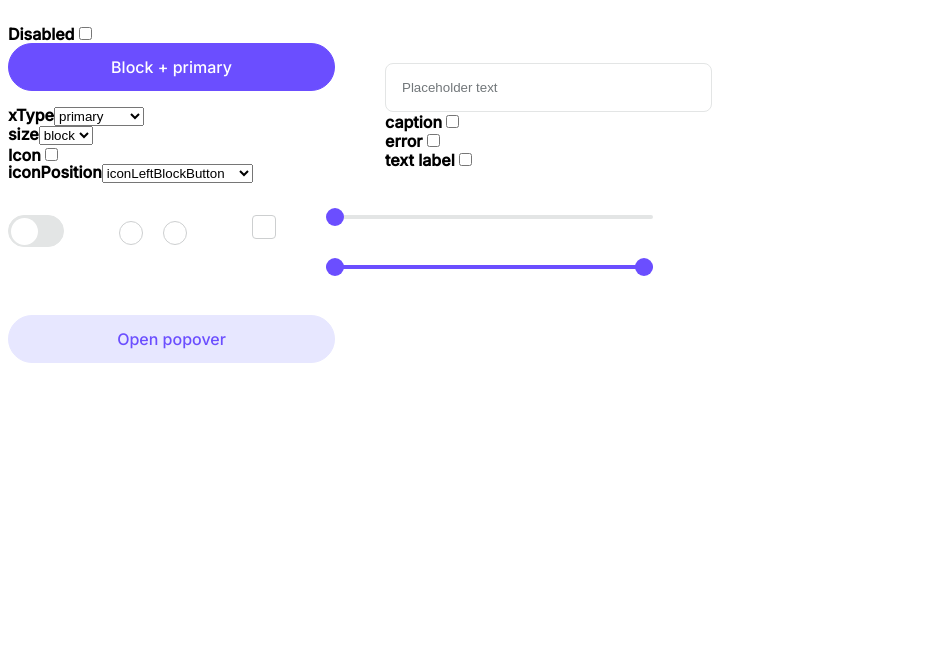
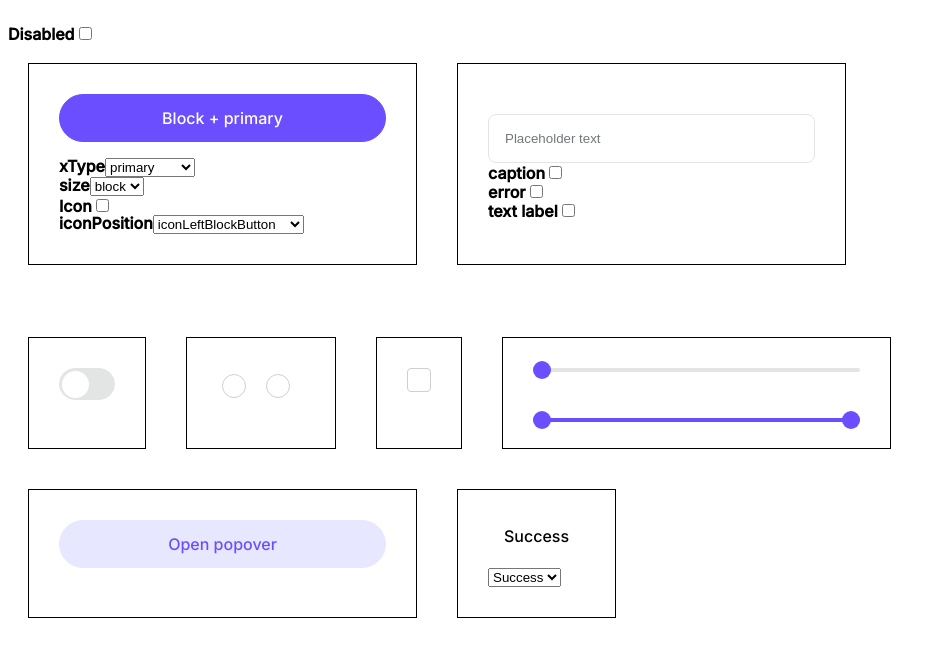
Before and after one commit to and-gurin/ui-component-library, a React (Create React App) app: page / in a window 1280 px wide. Shown: the top 656 px of the page, without its empty margins (0-946 px from the left). Built offline with nearby package versions, Linux system fonts and the light colour scheme.

Commit message:
feat: add badges component

```diff
--- a/src/Stand.jsx
+++ b/src/Stand.jsx
@@ -9,6 +9,8 @@ import Checkbox from "checkbox/checkbox";
 import MultiRangeSlider from "range/multiRangeSlider";
 import RangeSlider from "range/rangeSlider";
 import Popover from "popover/popover";
+import Badge from "badges/badge";
+import style from './Stand.module.css'
 
 const icons = {
     iconArrow: IconArrow,
@@ -77,6 +79,9 @@ const Stand = () => {
     //popover
     const [isOpen, setIsOpen] = useState(false);
 
+    //badge
+    const [badgeStatus, setBadgeStatus] = useState('Success')
+
     return (
         <div>
             <br/>
@@ -85,8 +90,8 @@ const Stand = () => {
                    type={'checkbox'}
                    onChange={(e) => setDisabled(e.currentTarget.checked)}/>
             &nbsp;&nbsp;
-            <div style={{display: "flex", flexWrap: 'wrap'}}>
-                <div style={{marginRight: '50px'}}>
+            <div className={style.standBlock}>
+                <div className={style.standElement}>
                     <Button disabled={disabled}
                             title='Block + primary'
                             xType={xType}
@@ -140,7 +145,7 @@ const Stand = () => {
                     </div>
                 </div>
                 <br/>
-                <div style={{marginRight: '50px'}}>
+                <div className={style.standElement}>
                     <Input disabled={disabled}
                            error={error}
                            caption={caption}
@@ -172,13 +177,13 @@ const Stand = () => {
             </div>
             <br/>
             <br/>
-            <div style={{display: "flex", flexWrap: 'wrap', marginBottom: '50px'}}>
-                <div style={{marginRight: '50px'}}>
+            <div className={style.standBlock}>
+                <div className={style.standElement}>
                     <Toggle disabled={disabled}
                             onChange={onChangeToggleHandler}
                             checked={toggleChecked}/>
                 </div>
-                <div style={{marginRight: '50px'}}>
+                <div className={style.standElement}>
                     <Radio disabled={disabled}
                            name={'empty'}
                            value={'empty'}
@@ -192,13 +197,13 @@ const Stand = () => {
                            onChange={onChangeTheme}
                            checked={radioValue.full}/>
                 </div>
-                <div style={{marginRight: '50px'}}>
+                <div className={style.standElement}>
                     <Checkbox
                         disabled={disabled}
                         onChange={onChangeCheckboxHandler}
                         checked={checkboxChecked}/>
                 </div>
-                <div>
+                <div className={style.standElement}>
                     <div style={{marginBottom: '50px'}}>
                         <RangeSlider
                             min={min}
@@ -217,13 +222,27 @@ const Stand = () => {
                     </div>
                 </div>
             </div>
-            <div>
-                <Button xType={'secondary'}
-                        onClick={() => setIsOpen(true)}
-                        title={'Open popover'}
-                        size={'block'}/>
-                {isOpen && <Popover setIsOpen={setIsOpen}/>}
+            <div className={style.standBlock}>
+                <div className={style.standElement}>
+                    <Button xType={'secondary'}
+                            onClick={() => setIsOpen(true)}
+                            title={'Open popover'}
+                            size={'block'}/>
+                    {isOpen && <Popover setIsOpen={setIsOpen}/>}
+                </div>
+                <div className={style.standElement}>
+                    <Badge status={badgeStatus}/>
+                    <br/>
+                    <br/>
+                    <select value={badgeStatus} onChange={(e) => setBadgeStatus(e.currentTarget.value)}>
+                        <option value='success'>Success</option>
+                        <option value='alert'>Alert</option>
+                        <option value='warning'>Warning</option>
+                        <option value='info'>Info</option>
+                    </select>
+                </div>
             </div>
+
         </div>
     );
 };
--- /dev/null
+++ b/src/Stand.module.css
@@ -0,0 +1,10 @@
+.standElement {
+    padding: 30px;
+    border: solid 1px;
+    margin: 20px;
+}
+
+.standBlock {
+    display: flex;
+    flex-wrap: wrap;
+}
--- /dev/null
+++ b/src/badges/badge.jsx
@@ -0,0 +1,12 @@
+import React from 'react';
+import style from './badge.module.css'
+
+const Badge = ({status}) => {
+    return (
+        <span className={style.badge + ' ' + style[status]}>
+            {status.charAt(0).toUpperCase() + status.slice(1)}
+        </span>
+    );
+};
+
+export default Badge;
--- /dev/null
+++ b/src/badges/badge.module.css
@@ -0,0 +1,25 @@
+.badge {
+    padding: 8px 16px;
+    border-radius: 32px;
+    display: inline-block;
+}
+
+.success {
+    color: var(--green-darkest);
+    background-color: var(--green-lightest);
+}
+
+.alert {
+    color: var(--red-darkest);
+    background-color: var(--red-lightest);
+}
+
+.warning {
+    color: var(--yellow-darkest);
+    background-color: var(--yellow-lightest);
+}
+
+.info {
+    color: var(--brand-darkest);
+    background-color: var(--brand-lightest);
+}
--- a/src/base.css
+++ b/src/base.css
@@ -28,11 +28,29 @@ html {
     --primary-lighter: #C6C4FF;
     --primary-light: #9990FF;
     --primary-base: #6B4EFF;
-    --primary-dark: #5538EE;
+    --primary-darkest: #5538EE;
 
     --red-lightest: #FFE5E5;
     --red-lighter: #FF9898;
     --red-light: #FF6D6D;
     --red-base: #FF5247;
-    --red-dark: #D3180C;
+    --red-darkest: #D3180C;
+
+    --green-lightest: #ECFCE5;
+    --green-lighter: #7DDE86;
+    --green-light: #4CD471;
+    --green-base: #23C16B;
+    --green-darkest: #198155;
+
+    --yellow-lightest: #FFEFD7;
+    --yellow-lighter: #FFD188;
+    --yellow-light: #FFC462;
+    --yellow-base: #FFB323;
+    --yellow-darkest: #A05E03;
+
+    --brand-lightest: #C9F0FF;
+    --brand-lighter: #9BDCFD;
+    --brand-light: #6EC2FB;
+    --brand-base: #48A7F8;
+    --brand-darkest: #0065D0;
 }
```
